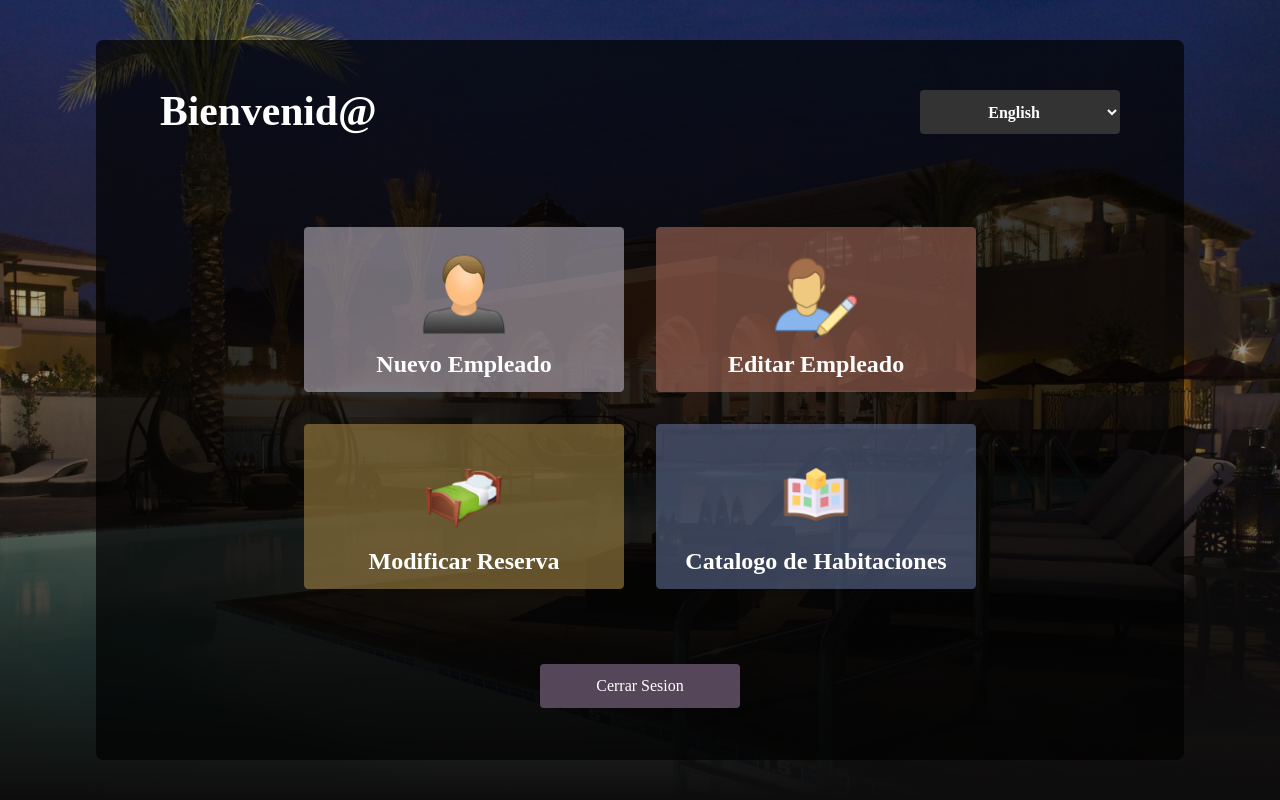
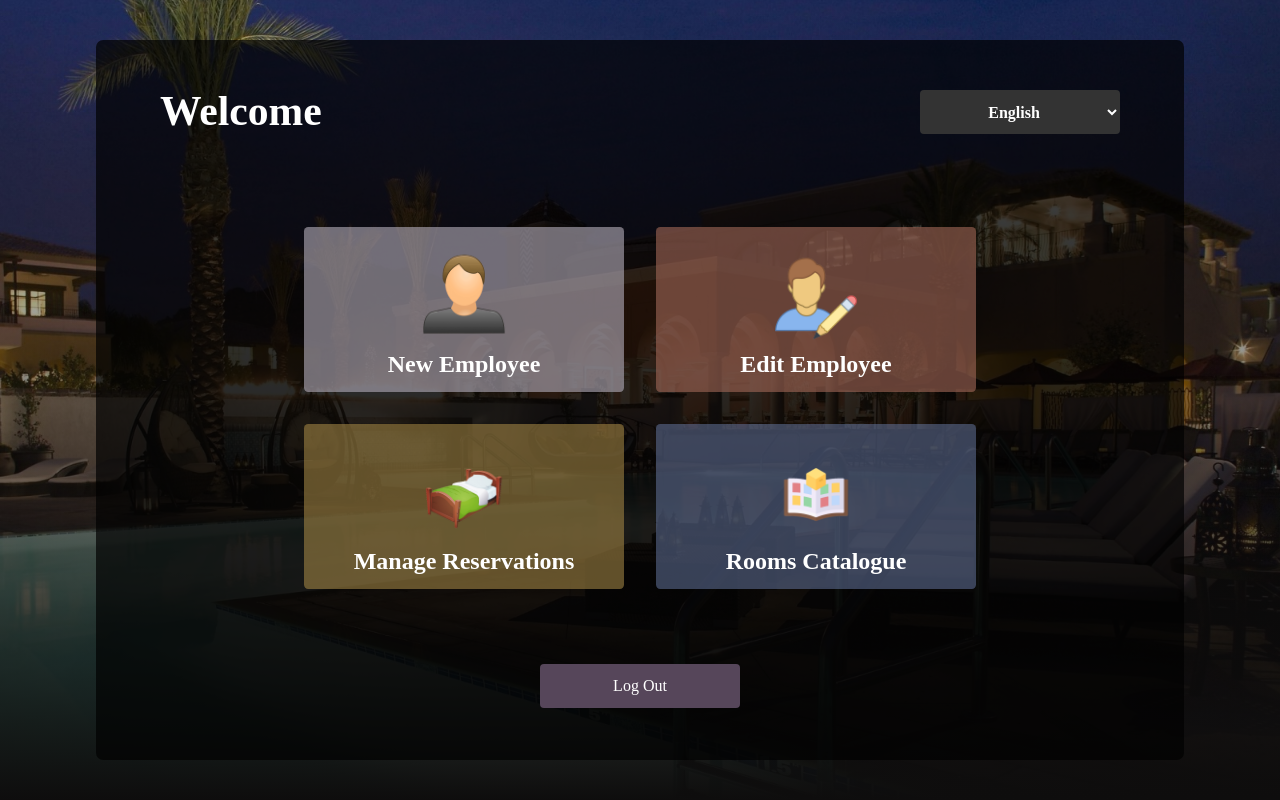
Before and after one commit to MaximilianoMO95/COCAREEF, a Django app: page /en/admin-panel/ in a window 1280 px wide. Run offline with Django 5.2, Linux system fonts and the light colour scheme.

Commit message:
agregar translate en template

```diff
--- a/templates/reservations/admin/details.html
+++ b/templates/reservations/admin/details.html
@@ -30,7 +30,7 @@
                 <form method="post" class="mt-2 d-flex justify-content-center align-items-center w-100">
                     {% csrf_token %}
                     <input type="hidden" name="reservation_id" value="{{ reservation.id }}">
-                    <button type="submit" class="btn-primary" {% if True %}disabled{% endif %}>{% "Mark As Fully Paid" %}</button>
+                    <button type="submit" class="btn-primary" {% if reservation.payment_status.code == 'FP' %}disabled{% endif %}>{% trans "Mark As Fully Paid" %}</button>
                 </form>
 
             </div>
--- a/templates/users/admin/panel.html
+++ b/templates/users/admin/panel.html
@@ -1,7 +1,8 @@
 {% extends "base.html" %}
 {% load static %}
+{% load i18n %}
 
-{% block title %}Hotel Reef - Vista Admin{% endblock title %}
+{% block title %}{% trans "Hotel Reef - Admin View" %}{% endblock title %}
 
 {% block head %}
 <link rel="stylesheet" href="{% static 'css/admin-panel.css' %}">
@@ -10,27 +11,28 @@
 {% block content %}
 <main class="container background-bg">
     <div class="glass-container">
-        {% include 'navbar.html' with title='Bienvenid@' %}
+        {% trans "Welcome" as title %}
+        {% include 'navbar.html' with title=title %}
 
         <div class="admin-container">
             <div class="d-flex row g-2 flex-wrap w-80vw align-items-center justify-content-center">
                 <div>
-                    <a href="{% url 'users:employee' %}" class="card-link" aria-label="Ir a crear un nuevo empleado">
+                    <a href="{% url 'users:employee' %}" class="card-link" aria-label="{% trans "Go an create a new employee" %}">
                         <div class="card card-nuevo-usuario">
                             <div class="card-body">
                                 <img src="{% static 'img/newuser.png' %}" width="200" aria-hidden="true" />
-                                <h2 class="card-title">Nuevo Empleado</h2>
+                                <h2 class="card-title">{% trans "New Employee" %}</h2>
                             </div>
                         </div>
                     </a>
                 </div>
 
                 <div>
-                    <a href="{% url 'users:employee_list' %}" class="card-link" aria-label="Ir a editar un empleado">
+                    <a href="{% url 'users:employee_list' %}" class="card-link" aria-label="{% trans "Go and edit an employee" %}">
                         <div class="card card-editar-usuario">
                             <div class="card-body">
                                 <img src="{% static 'img/edituser.png' %}" width="200" aria-hidden="true" />
-                                <h2 class="card-title">Editar Empleado</h2>
+                                <h2 class="card-title">{% trans "Edit Employee" %}</h2>
                             </div>
                         </div>
                     </a>
@@ -39,22 +41,22 @@
 
             <div class="d-flex row g-2 mt-2 flex-wrap w-80vw align-items-center justify-content-center">
                 <div>
-                    <a href="{% url 'reservations:list' %}" class="card-link" aria-label="Ir a modificar una reserva">
+                    <a href="{% url 'reservations:list' %}" class="card-link" aria-label="{% trans "Go an manage reservations" %}">
                         <div class="card card-modificar-reserva">
                             <div class="card-body">
                                 <img src="{% static 'img/bed.png' %}" width="200" aria-hidden="true" />
-                                <h2 class="card-title">Modificar Reserva</h2>
+                                <h2 class="card-title">{% trans "Manage Reservations" %}</h2>
                             </div>
                         </div>
                     </a>
                 </div>
 
                 <div>
-                    <a href="{% url 'rooms:catalogue' %}" class="card-link" aria-label="Ir a editar el catalogo de habitaciones">
+                    <a href="{% url 'rooms:catalogue' %}" class="card-link" aria-label="{% trans "Go an manage rooms catalogue" %}">
                         <div class="card card-catalogo-habitaciones">
                             <div class="card-body">
                                 <img src="{% static 'img/catalogo.png' %}" width="200" aria-hidden="true" />
-                                <h2 class="card-title">Catalogo de Habitaciones</h2>
+                                <h2 class="card-title">{% trans "Rooms Catalogue" %}</h2>
                             </div>
                         </div>
                     </a>
@@ -64,7 +66,7 @@
 
         <form action="{% url 'users:logout' %}" method="post">
             {% csrf_token %}
-            <button type="submit" class="btn-primary">Cerrar Sesion</button>
+            <button type="submit" class="btn-primary">{% trans "Log Out" %}</button>
         </form>
     </div>
 </main>
```
Also changed, not shown: templates/users/login.html (+7 -6 lines), templates/users/signin.html (+5 -3 lines).
